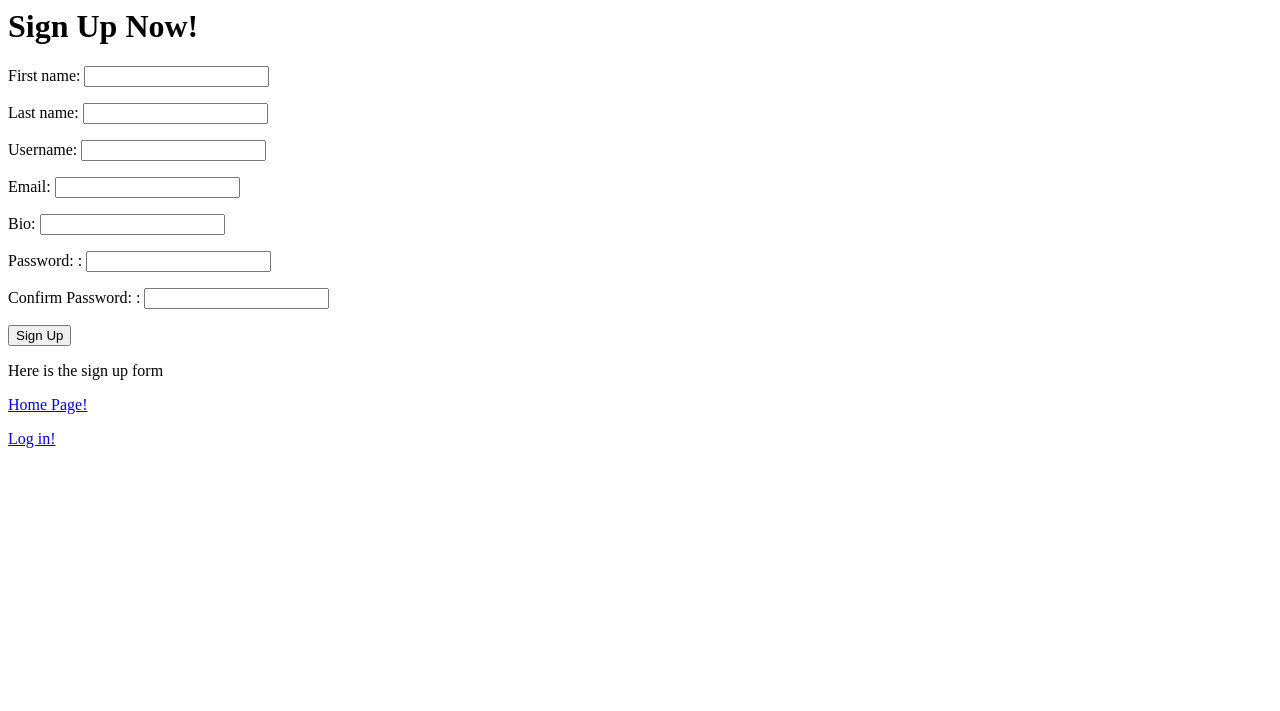
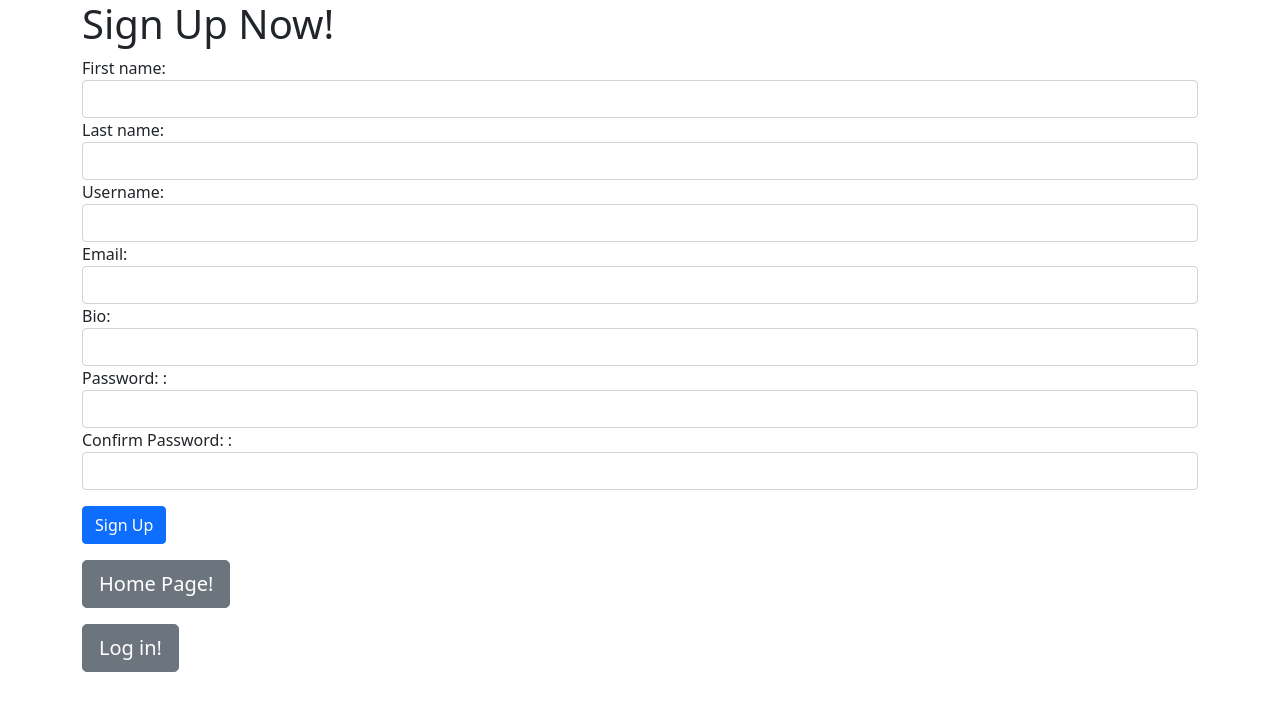
Before and after one commit to TaseenR/Clucker---Django, a Django app: page /sign_up/ in a window 1280 px wide. Shown: the top 711 px of the page. Run offline with Django 3.2, Linux system fonts and the light colour scheme; some libraries are stand-ins or nearby versions.

Commit message:
SignUp form rendered

```diff
--- a/clucker/settings.py
+++ b/clucker/settings.py
@@ -39,6 +39,7 @@ INSTALLED_APPS = [
     'django.contrib.messages',
     'django.contrib.staticfiles',
     'microblogs',
+    'widget_tweaks',
 ]
 
 MIDDLEWARE = [
--- /dev/null
+++ b/microblogs/templates/base.html
@@ -0,0 +1,22 @@
+{%load static%}
+<!doctype html>
+<html lang="en">
+  <head>
+  <title>Clucker!</title>
+    <!-- Required meta tags -->
+    <meta charset="utf-8">
+    <meta name="viewport" content="width=device-width, initial-scale=1">
+
+    <!-- Bootstrap CSS -->
+    <link href="https://cdn.jsdelivr.net/npm/bootstrap@5.1.3/dist/css/bootstrap.min.css" rel="stylesheet" integrity="sha384-1BmE4kWBq78iYhFldvKuhfTAU6auU8tT94WrHftjDbrCEXSU1oBoqyl2QvZ6jIW3" crossorigin="anonymous">
+    <link href = "{% static 'custom.css' %}" rel="stylesheet">
+  </head>
+  <body>
+  {%block body%}
+  {% endblock %}
+
+    <script src="https://cdn.jsdelivr.net/npm/@popperjs/core@2.10.2/dist/umd/popper.min.js" integrity="sha384-7+zCNj/IqJ95wo16oMtfsKbZ9ccEh31eOz1HGyDuCQ6wgnyJNSYdrPa03rtR1zdB" crossorigin="anonymous"></script>
+    <script src="https://cdn.jsdelivr.net/npm/bootstrap@5.1.3/dist/js/bootstrap.min.js" integrity="sha384-QJHtvGhmr9XOIpI6YVutG+2QOK9T+ZnN4kzFN1RtK3zEFEIsxhlmWl5/YESvpZ13" crossorigin="anonymous"></script>
+
+  </body>
+</html>
--- a/microblogs/templates/signUp.html
+++ b/microblogs/templates/signUp.html
@@ -1,15 +1,43 @@
-<html>
-<head>
-    <title>Clucker</title>
-</head>
-<body>
-    <h1>Sign Up Now!</h1>
-    <form action= "{%url 'sign_up' %}" method="post">
-        {% csrf_token %}
-        {{ form.as_p }}
-        <input type= "submit" value = "Sign Up">
-    <p>Here is the sign up form</p>
-    <p><a href = '{% url 'home' %}'>Home Page!</a></p>
-    <p><a href = '#'>Log in!</a></p>
-</body>
-</html>
+{%extends 'base.html'%}
+{%block body%}
+<div class="container">
+    <div class="row">
+        <div class="col-12">
+            <h1>Sign Up Now!</h1>
+            <form action= "{%url 'sign_up' %}" method="post">
+                {% csrf_token %}
+                {%load widget_tweaks%}
+                {%for field in form%}
+                    <div class="mb-3">
+                    {{field.label_tag}}
+                    {%if form.is_bound%}
+                        {%if field.errors%}
+                            {%render_field field class="form-control is-invalid"%}
+                        {%else%}
+                            {%render_field field class="form-control is-valid"%}
+                        {%endif%}
+                    {%else%}
+                        {%render_field field class="form-control"%}
+                    {% endif %}
+                    <div class= "valid-feedback">
+                    Looks good!
+                    </div>
+                    <div class= "invalid-feedback">
+                    {{field.errors}}
+                    </div>
+                {% endfor %}
+                <div class = "mb-3">
+                </div>
+                <input type= "submit" value = "Sign Up" class= "btn btn-primary">
+                <div class = "mb-3">
+                </div>
+                <div class = "mb-3">
+                </div>
+                <div class = "mb-3">
+                </div>
+                <p><a href = '{% url 'home' %}'class="btn btn-lg btn-secondary">Home Page!</a></p>
+            <p><a href = '#'class="btn btn-lg btn-secondary">Log in!</a></p>
+        </div>
+    </div>
+</div>
+{%endblock%}
--- a/requirements.txt
+++ b/requirements.txt
@@ -1,5 +1,6 @@
 asgiref==3.4.1
 Django==3.2.8
+django-widget-tweaks == 1.4.8
 Faker==9.5.1
 python-dateutil==2.8.2
 pytz==2021.3
```
Also changed, not shown: microblogs/templates/home.html (+3 -20 lines).
